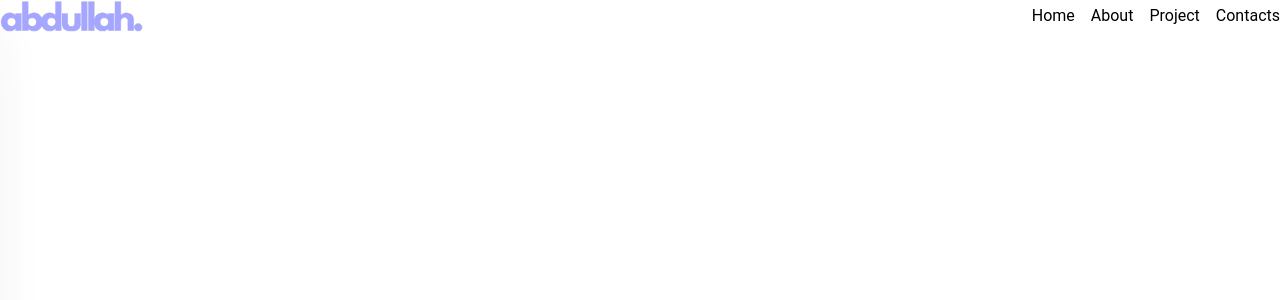
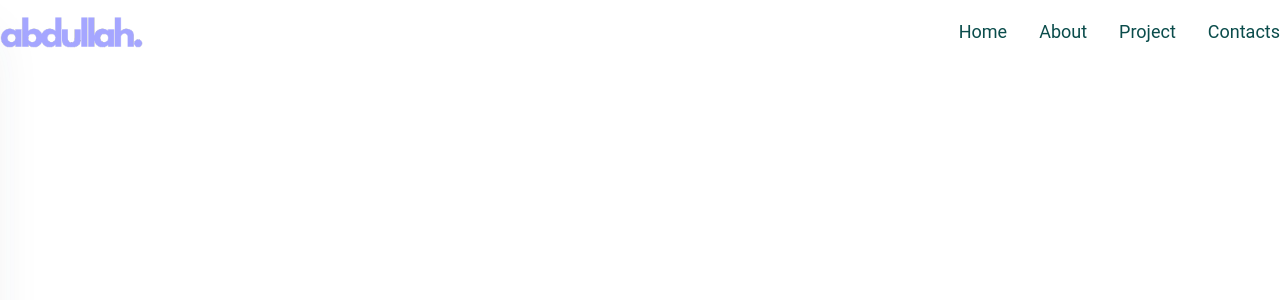
Before and after one commit to sadeeabdullah/portfolio_design, a React (Vite) app: page / in a window 1280 px wide. Shown: the top 300 px of the page. Built offline with nearby package versions, Linux system fonts and the light colour scheme; the HTML template or start-up script is replaced by a standard one.

Commit message:
added text color in tailwind config

```diff
--- a/src/Components/NavOption/NavOption.jsx
+++ b/src/Components/NavOption/NavOption.jsx
@@ -3,7 +3,7 @@ import React from 'react'
 const NavOption = () => {
   return (
     <div >
-        <ul className='  gap-4 hidden lg:flex'>
+        <ul className=' text-lg text-textColor gap-8 hidden lg:flex'>
             <li>Home</li>
             <li>About</li>
             <li>Project</li>
--- a/src/Components/Navbar/Navbar.jsx
+++ b/src/Components/Navbar/Navbar.jsx
@@ -6,7 +6,7 @@ import NavOption from '../NavOption/NavOption.jsx'
 const Navbar = () => {
   return (
     <div>
-      <div className='flex justify-between items-center max-w-7xl mx-auto'>
+      <div className='flex justify-between items-center max-w-7xl mx-auto py-4'>
         <img className="h-8" src={Logo} alt="" />
         <NavOption > </NavOption>
         <Drawer ></Drawer>
--- a/tailwind.config.js
+++ b/tailwind.config.js
@@ -16,6 +16,9 @@ module.exports = withMT({
           dark: '#008000',
           light: '#90EE90',
         },
+        textColor:{
+          DEFAULT: '#0A4C4B',
+        }
       },
 
     },
```
